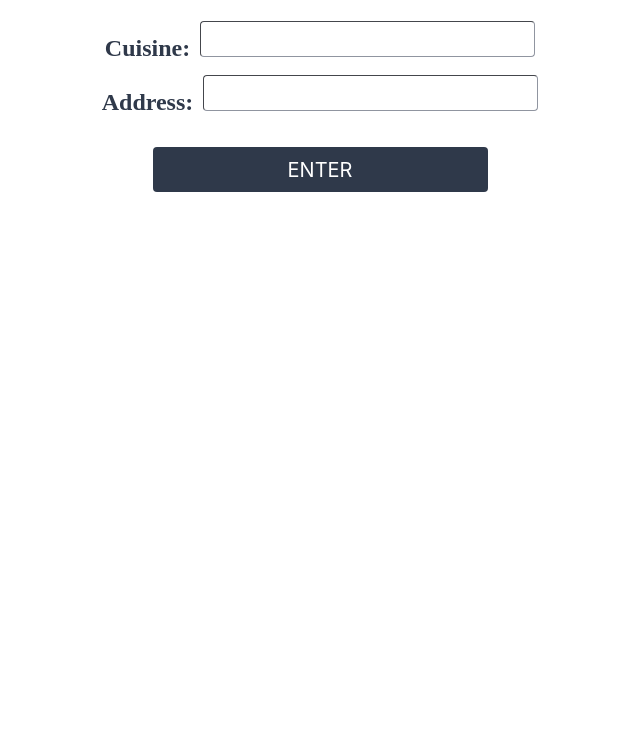
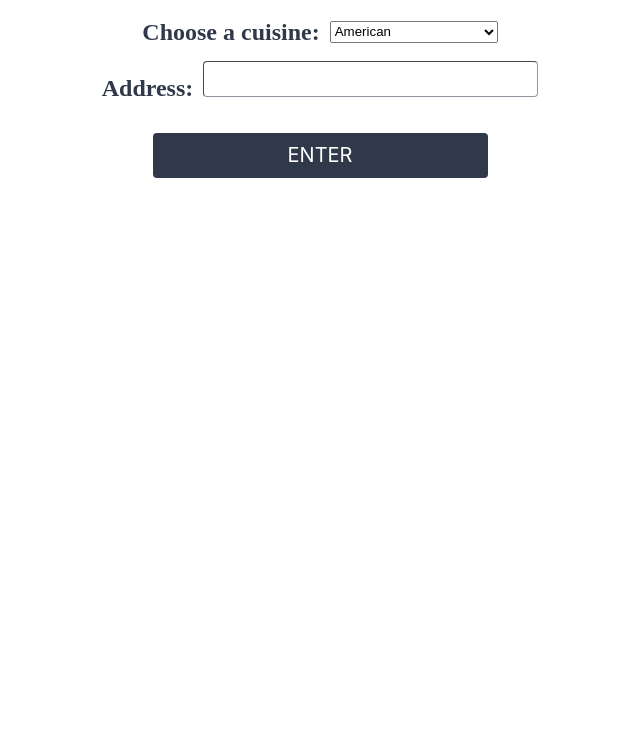
Before and after one commit to aashnahari/Restaurant-Recommendation, a website: page front end/index.html in a window 1280 px wide. Shown: the part 60-800 px from the top of the page, without its empty margins (320-960 px from the left). Drawn offline with nearby package versions, Linux system fonts and the light colour scheme.

Commit message:
dropdown

```diff
--- a/front end/index.css
+++ b/front end/index.css
@@ -16,6 +16,20 @@
   opacity: 1;
 }
 
+.dropdown{
+  display: flex;
+  justify-content: center;
+  opacity: 1;
+}
+
+.dropdown .cuisineText{
+  font-size: 24px;
+  line-height: 22px;
+  color: rgb(47, 57, 74);
+  font-family: Epilogue;
+  padding-right: 10px;
+  font-weight: bold;
+}
 
 .textbox input {
     width: 335px;
@@ -90,7 +104,7 @@
 .container {
   position: relative;
   width: 500px;
-  height: 100px;
+  height: 125px;
   background: #FFFFFFFF; /* white */
   border-radius: 4px; /* border-m */
   border-width: 2px;
--- a/front end/index.html
+++ b/front end/index.html
@@ -10,13 +10,67 @@
         Restaurant Finder
     </h1>
     <br>
-    <div class = "textbox">
 
-        <h1 class = "label">
-            Cuisine:
-        </h1>
-        <input id = "cuisineInput" class = "cuisineTextbox">
+
+    <div class = "dropdown">
+        <label class = "cuisineText" for="cuisines">Choose a cuisine:</label>
+
+        <select name="cuisines" id="cuisines">
+            <option value="American">American</option>
+            <option value="Asian">Asian</option>
+            <option value="Australian">Australian</option>
+            <option value="Austrian">Austrian</option>
+            <option value="Basque">Basque</option>
+            <option value="Austrian">Austrian</option>
+            <option value="Brazilian Steakhouse">Brazilian Steakhouse</option>
+            <option value="British">British</option>
+            <option value="Chinese">Chinese</option>
+            <option value="Contemporary American">Contemporary American</option>
+            <option value="Contemporary European">Contemporary European</option>
+            <option value="Contemporary French">Contemporary French</option>
+            <option value="Contemporary Indian">Contemporary Indian</option>
+            <option value="Contemporary Italian">Contemporary Italian</option>
+            <option value="Contemporary Mexican">Contemporary Mexican</option>
+            <option value="Continental">Continental</option>
+            <option value="English">English</option>
+            <option value="Farm-to-table">Farm-to-table</option>
+            <option value="French">French</option>
+            <option value="French American">French American</option>
+            <option value="Fusion / Eclectic">Fusion / Eclectic</option>
+            <option value="Gastro Pub">Gastro Pub</option>
+            <option value="Global, International">Global, International</option>
+            <option value="Greek">Greek</option>
+            <option value="Indian">Indian</option>
+            <option value="International">International</option>
+            <option value="Italian">Italian</option>
+            <option value="Japanese">Japanese</option>
+            <option value="Korean">Korean</option>
+            <option value="Kosher">Kosher</option>
+            <option value="Laotian">Laotian</option>
+            <option value="Latin / Spanish">Latin / Spanish</option>
+            <option value="Latin American">Latin American</option>
+            <option value="Lebanese">Lebanese</option>
+            <option value="Mediterranean">Mediterranean</option>
+            <option value="Mexican">Mexican</option>
+            <option value="Middle Eastern">Middle Eastern</option>
+            <option value="Pan-Asian">Pan-Asian</option>
+            <option value="Seafood">Seafood</option>
+            <option value="Southeast Asian">Southeast Asian</option>
+            <option value="Southern">Southern</option>
+            <option value="Spanish">Spanish</option>
+            <option value="Steak">Steak</option>
+            <option value="Steakhouse">Steakhouse</option>
+            <option value="Tapas / Small Plates">Tapas / Small Plates</option>
+            <option value="Thai">Thai</option>
+            <option value="Vegetarian">Vegetarian</option>
+            <option value="Vietnamese">Vietnamese</option>
+
+
+
+    </select>
     </div>
+    <br>
+
     <div class = "textbox">
 
         <h1 class = "label">
--- a/front end/index.js
+++ b/front end/index.js
@@ -14,11 +14,9 @@ function updateValue() {
 
   if (document.querySelector('#addressInput').value) {
     addressVal = document.querySelector('#addressInput').value
-    if (document.querySelector('#cuisineInput').value) {
-      cuisineVal = document.querySelector('#cuisineInput').value
-      getAddress(addressVal,cuisineVal);
-    }
-    //getAddress(addressVal);
+    var cuisine = document.getElementById("cuisines");
+    var cuisineVal = cuisine.options[cuisine.selectedIndex].text;
+    getAddress(addressVal,cuisineVal);
   }
 }
 
@@ -72,6 +70,12 @@ function updateResults(){
     phone.innerText = "Phone Number: " + result['phone'];
     res.appendChild(phone);
 
+    res.appendChild(document.createElement("br"));
+
+    const price = document.createElement("span");
+    price.innerText = "Price Range: " + result['price_range'];
+    res.appendChild(price);
+
 
     resultClass.appendChild(document.createElement("br"))
     resultClass.appendChild(res);
```
